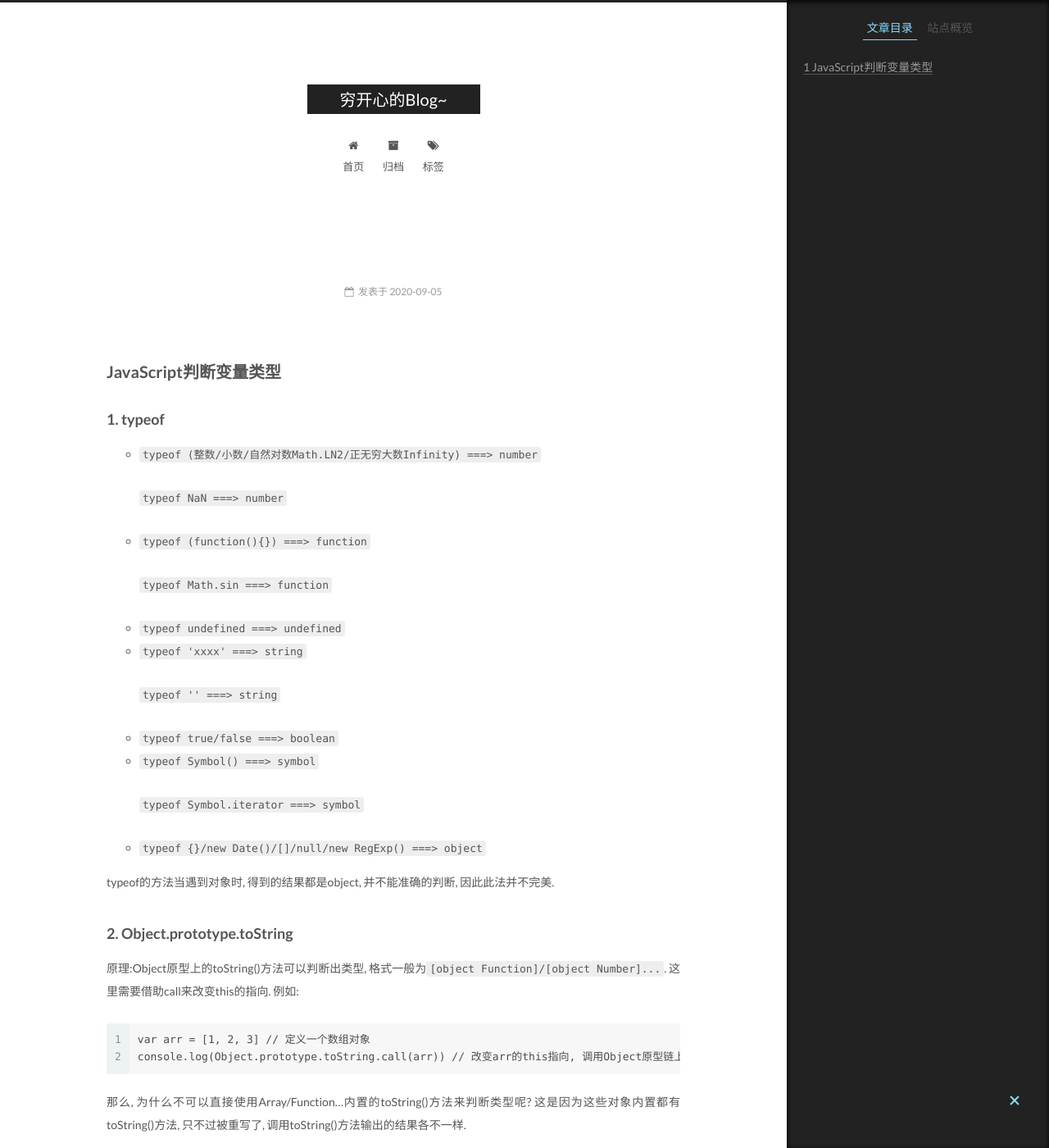
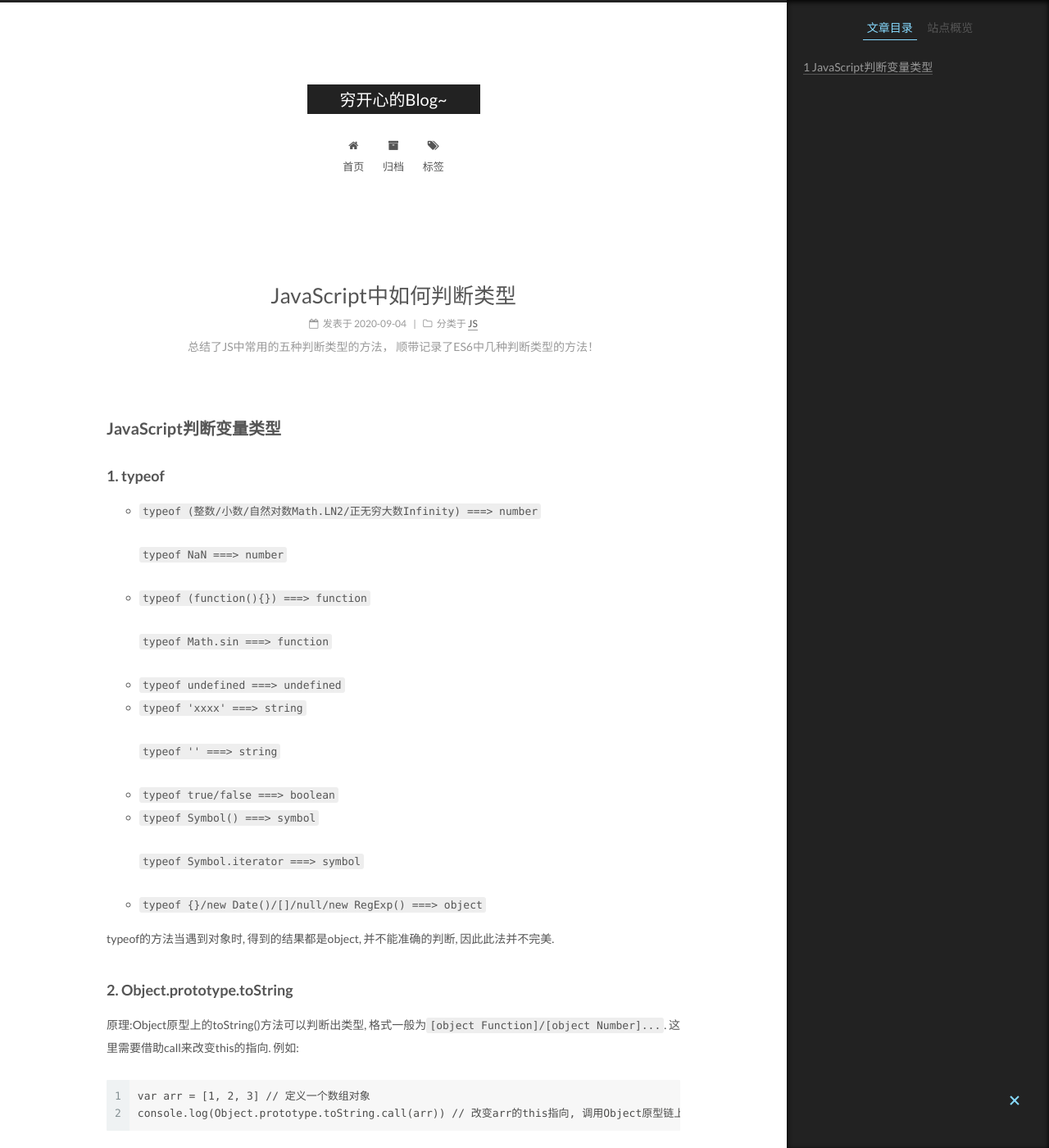
Before and after one commit to ZhipengYang0605/zhipengyang0605.github.io, a Jekyll site: the page built from _posts/2020-09-04-JavaScript中如何判断类型.md, in a window 1280 px wide and 1400 px high. Shown: the whole window at 82% size. Built offline with Jekyll 4.4.1, drawn with Linux system fonts in a browser that asks for light colours; part of the change alters nothing that is shown.

Commit message:
2020/09/05 4

```diff
--- a/_posts/2020-09-04-JavaScript中如何判断类型.md
+++ b/_posts/2020-09-04-JavaScript中如何判断类型.md
@@ -1,6 +1,6 @@
 ---
 title: JavaScript中如何判断类型
-description： 总结了JS中常用的五种判断类型的方法， 顺带记录了ES6中几种判断类型的方法！
+description: 总结了JS中常用的五种判断类型的方法， 顺带记录了ES6中几种判断类型的方法！
 date: 2020-09-04 20:59:30
 categories:
 - JS
```
